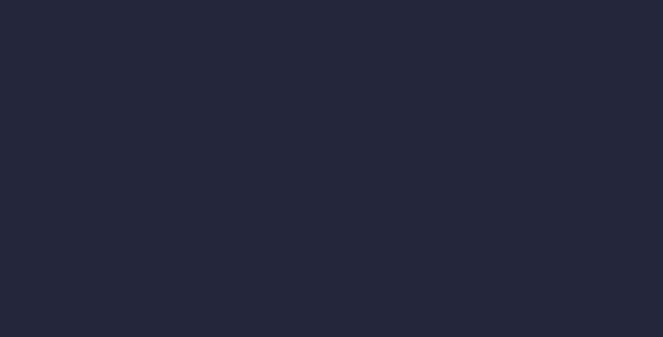
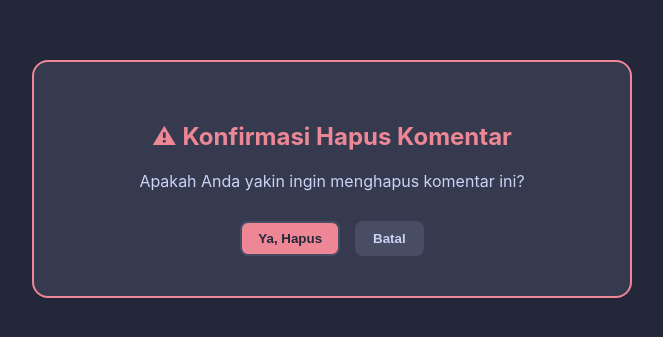
Before and after one commit to advprog-2026-A15-project/yomu, a React (Vite) app in the folder frontend/: page /bacaan/1/comment/1/delete in a window 1280 px wide. Before the commit this address had no page. Shown: the part 221-558 px from the top of the page, without its empty margins (308-971 px from the left). Built offline with nearby package versions, Linux system fonts and the light colour scheme.

Commit message:
Add frontend to edit and delete comments

```diff
--- a/frontend/src/App.jsx
+++ b/frontend/src/App.jsx
@@ -5,6 +5,8 @@
 import DeleteConfirmBacaan from './pages/DeleteConfirmBacaan';
 import DetailBacaan from './pages/DetailBacaan';
 import CreateComment from './pages/CreateComment';
+import EditComment from './pages/EditComment';
+import DeleteConfirmComment from './pages/DeleteConfirmComment';
 import './App.css';
 
 function App() {
@@ -17,6 +19,8 @@
                 <Route path="/delete/:id" element={<DeleteConfirmBacaan />} />
                 <Route path="/bacaan/:id" element={<DetailBacaan />} />
                 <Route path="/bacaan/:id/comment/new" element={<CreateComment />} />
+                <Route path="/bacaan/:bacaanId/comment/:id/edit" element={<EditComment />} />
+                <Route path="/bacaan/:bacaanId/comment/:id/delete" element={<DeleteConfirmComment />} />
             </Routes>
         </Router>
     );
--- /dev/null
+++ b/frontend/src/pages/DeleteConfirmComment.jsx
@@ -0,0 +1,54 @@
+import { useNavigate, useParams, Link } from 'react-router-dom';
+import { useState } from 'react';
+
+const API_BASE = 'http://localhost:8080';
+
+export default function DeleteConfirmComment() {
+    const { id, bacaanId } = useParams();
+    const navigate = useNavigate();
+    const [isDeleting, setIsDeleting] = useState(false);
+    const [error, setError] = useState('');
+
+    const handleDelete = () => {
+        setIsDeleting(true);
+        setError('');
+
+        fetch(`${API_BASE}/api/comment/${id}`, { method: 'DELETE' })
+            .then((res) => {
+                if (!res.ok) {
+                    throw new Error('Gagal menghapus komentar');
+                }
+                navigate(`/bacaan/${bacaanId}`);
+            })
+            .catch((err) => {
+                setError(err.message || 'Terjadi kesalahan');
+                setIsDeleting(false);
+            });
+    };
+
+    return (
+        <div className="page-container" style={{ alignItems: 'center', justifyContent: 'center' }}>
+            <div className="form-card" style={{ textAlign: 'center', borderColor: 'var(--red)' }}>
+                <h2 style={{ color: 'var(--red)' }}>⚠ Konfirmasi Hapus Komentar</h2>
+                <p>Apakah Anda yakin ingin menghapus komentar ini?</p>
+                {error ? <p style={{ color: 'var(--red)' }}>{error}</p> : null}
+
+                <div style={{ marginTop: '30px', display: 'flex', gap: '15px', justifyContent: 'center' }}>
+                    <button
+                        className="btn"
+                        onClick={handleDelete}
+                        style={{ backgroundColor: 'var(--red)', color: 'var(--base)' }}
+                        disabled={isDeleting}
+                    >
+                        {isDeleting ? 'Menghapus...' : 'Ya, Hapus'}
+                    </button>
+                    <Link to={`/bacaan/${bacaanId}`}>
+                        <button className="btn" style={{ backgroundColor: 'var(--surface1)', color: 'var(--text)' }}>
+                            Batal
+                        </button>
+                    </Link>
+                </div>
+            </div>
+        </div>
+    );
+}
--- a/frontend/src/pages/DetailBacaan.jsx
+++ b/frontend/src/pages/DetailBacaan.jsx
@@ -120,6 +120,14 @@
                                 <small style={{ color: 'var(--subtext)' }}>
                                     {comment.createdAt ? new Date(comment.createdAt).toLocaleString() : ''}
                                 </small>
+                                <div style={{ display: 'flex', gap: '8px', marginTop: '8px', justifyContent: 'flex-end' }}>
+                                    <Link to={`/bacaan/${id}/comment/${comment.id}/edit`}>
+                                        <button className="btn" style={{ backgroundColor: 'var(--blue)', color: 'var(--base)', padding: '4px 12px', fontSize: '12px' }}>Edit</button>
+                                    </Link>
+                                    <Link to={`/bacaan/${id}/comment/${comment.id}/delete`}>
+                                        <button className="btn" style={{ backgroundColor: 'var(--red)', color: 'var(--base)', padding: '4px 12px', fontSize: '12px' }}>Hapus</button>
+                                    </Link>
+                                </div>
                             </article>
                         ))}
                     </div>
--- /dev/null
+++ b/frontend/src/pages/EditComment.jsx
@@ -0,0 +1,76 @@
+import { useEffect, useState } from 'react';
+import { Link, useNavigate, useParams } from 'react-router-dom';
+
+const API_BASE = 'http://localhost:8080';
+
+export default function EditComment() {
+    const { id, bacaanId } = useParams();
+    const navigate = useNavigate();
+    const [isiKomentar, setIsiKomentar] = useState('');
+    const [error, setError] = useState('');
+    const [isSubmitting, setIsSubmitting] = useState(false);
+
+    useEffect(() => {
+        fetch(`${API_BASE}/api/comment/${id}`)
+            .then((res) => {
+                if (!res.ok) {
+                    throw new Error('Komentar tidak ditemukan');
+                }
+                return res.json();
+            })
+            .then((data) => setIsiKomentar(data.isiKomentar || ''))
+            .catch((err) => setError(err.message || 'Gagal memuat komentar'));
+    }, [id]);
+
+    const handleSubmit = (e) => {
+        e.preventDefault();
+        setError('');
+        setIsSubmitting(true);
+
+        fetch(`${API_BASE}/api/comment/${id}`, {
+            method: 'PUT',
+            headers: { 'Content-Type': 'application/json' },
+            body: JSON.stringify({
+                isiKomentar
+            })
+        })
+            .then((res) => {
+                if (!res.ok) {
+                    throw new Error('Gagal memperbarui komentar');
+                }
+                navigate(`/bacaan/${bacaanId}`);
+            })
+            .catch((err) => setError(err.message || 'Terjadi kesalahan'))
+            .finally(() => setIsSubmitting(false));
+    };
+
+    return (
+        <div className="page-container" style={{ alignItems: 'center', justifyContent: 'center' }}>
+            <div className="form-card">
+                <Link to={`/bacaan/${bacaanId}`} style={{ color: 'var(--blue)', textDecoration: 'none' }}>← Kembali ke detail</Link>
+                <h2 style={{ color: 'var(--lavender)', margin: '20px 0' }}>Edit Komentar</h2>
+
+                {error ? <p style={{ color: 'var(--red)' }}>{error}</p> : null}
+
+                <form onSubmit={handleSubmit} style={{ display: 'flex', flexDirection: 'column', gap: '20px' }}>
+                    <textarea
+                        className="input-entry"
+                        rows="6"
+                        placeholder="Edit komentar kamu"
+                        value={isiKomentar}
+                        onChange={(e) => setIsiKomentar(e.target.value)}
+                        required
+                    />
+                    <button
+                        type="submit"
+                        className="btn"
+                        style={{ backgroundColor: 'var(--blue)', color: 'var(--base)' }}
+                        disabled={isSubmitting}
+                    >
+                        {isSubmitting ? 'Menyimpan...' : 'Simpan Perubahan'}
+                    </button>
+                </form>
+            </div>
+        </div>
+    );
+}
--- a/frontend/src/pages/ViewBacaan.jsx
+++ b/frontend/src/pages/ViewBacaan.jsx
@@ -36,12 +36,12 @@
                         <td title={b.isiTeks}>{b.isiTeks.length > 80
                             ? b.isiTeks.substring(0, 80) + "..."
                             : b.isiTeks}</td>
-                        <td style={{ textAlign: 'center' }}>
+                        <td style={{ textAlign: 'center', display: 'flex', gap: '8px', justifyContent: 'center', flexWrap: 'nowrap' }}>
                             <Link to={`/edit/${b.id}`}>
-                                <button className="btn" style={{ backgroundColor: 'var(--blue)', color: 'var(--base)', marginRight: '8px' }}>Edit</button>
+                                <button className="btn" style={{ backgroundColor: 'var(--blue)', color: 'var(--base)' }}>Edit</button>
                             </Link>
                             <Link to={`/delete/${b.id}`}>
-                                <button className="btn" style={{ backgroundColor: 'var(--red)', color: 'var(--base)', marginRight: '8px' }}>Hapus</button>
+                                <button className="btn" style={{ backgroundColor: 'var(--red)', color: 'var(--base)' }}>Hapus</button>
                             </Link>
                             <Link to={`/bacaan/${b.id}`}>
                                 <button className="btn" style={{ backgroundColor: 'var(--lavender)', color: 'var(--base)' }}>Detail</button>
```
